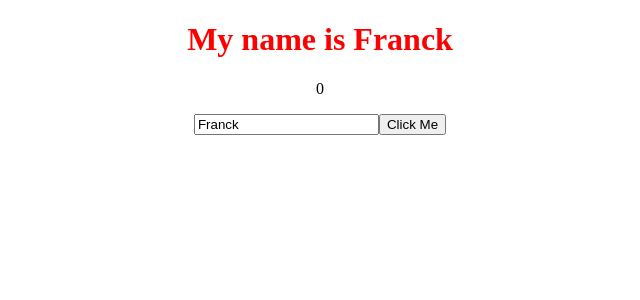
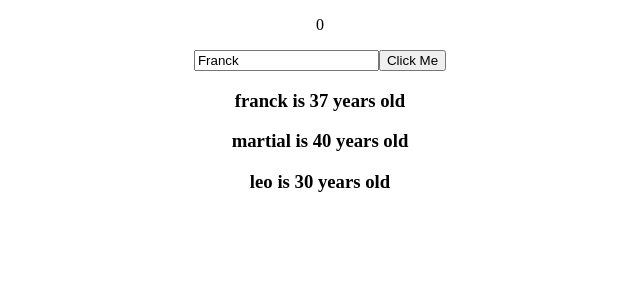
Before and after one commit to franckalainai/angular-intro, an Angular app: page / in a window 1280 px wide. Shown: the top 300 px of the page, without its empty margins (320-960 px from the left). Built offline with nearby package versions, Linux system fonts and the light colour scheme.

Commit message:
directives ou conditions

```diff
--- a/src/app/app.component.html
+++ b/src/app/app.component.html
@@ -1,8 +1,13 @@
 <div style="text-align: center;">
-  <h1>
+  <h1 *ngIf="counter > 0">
     My name is {{ name }}
   </h1>
   <p>{{ counter }}</p>
   <input type="text" [(ngModel)]="name">
   <button (click)="btnClicked()">Click Me</button>
+  <div *ngFor="let person of people">
+    <h3 *ngIf="person.age > 25">
+    {{ person.name }} is {{ person.age }} years old
+    </h3>
+  </div>
 </div>
--- a/src/app/app.component.ts
+++ b/src/app/app.component.ts
@@ -8,6 +8,13 @@ import { Component } from '@angular/core';
 export class AppComponent {
   name = 'Franck';
   counter = 0;
+  people = [
+    {name: 'franck', age: 37},
+    {name: 'martial', age: 40},
+    {name: 'marc', age: 25},
+    {name: 'yves', age: 20},
+    {name: 'leo', age: 30}
+  ];
 
   btnClicked = () => {
     this.counter++
```
